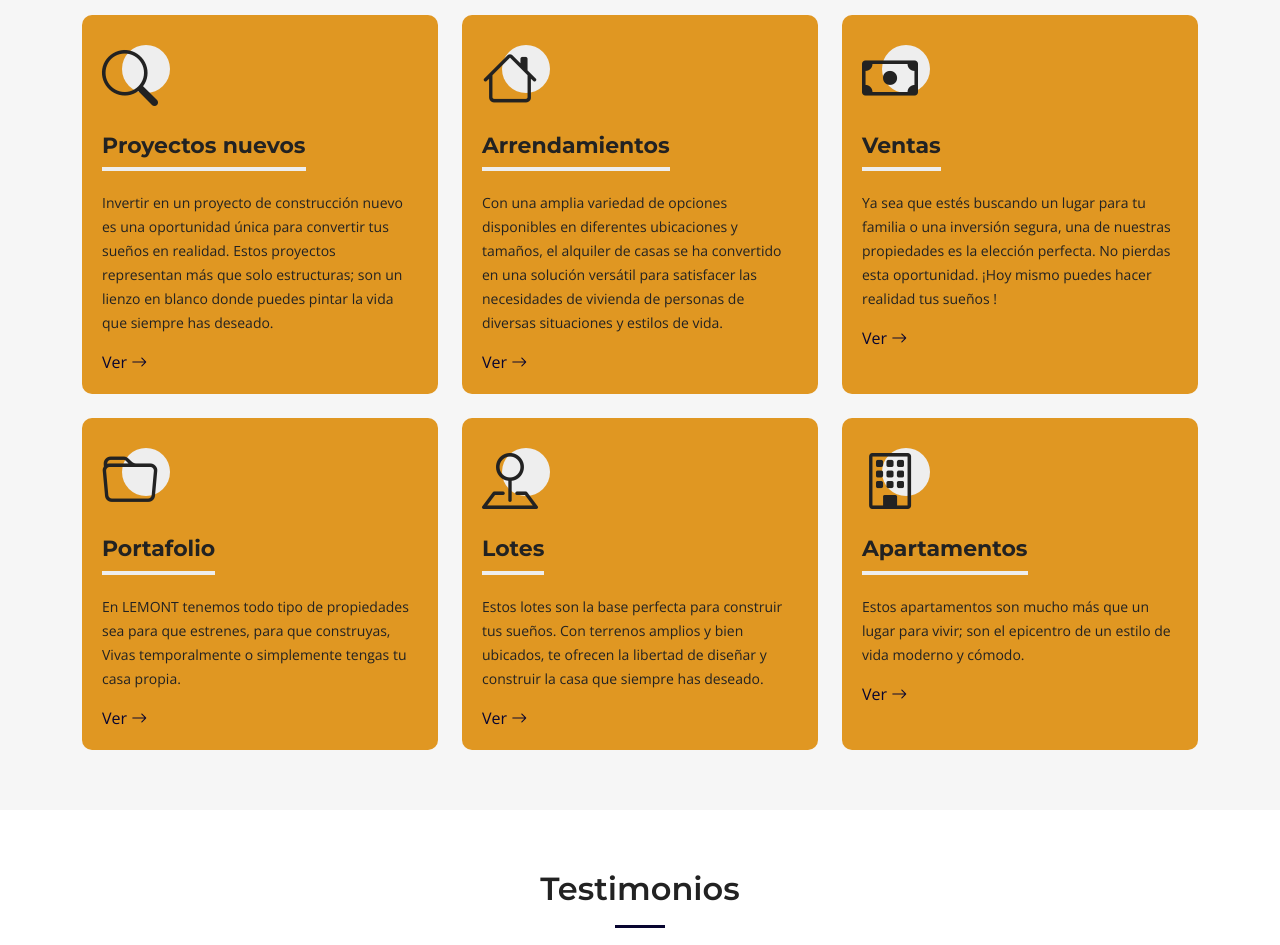
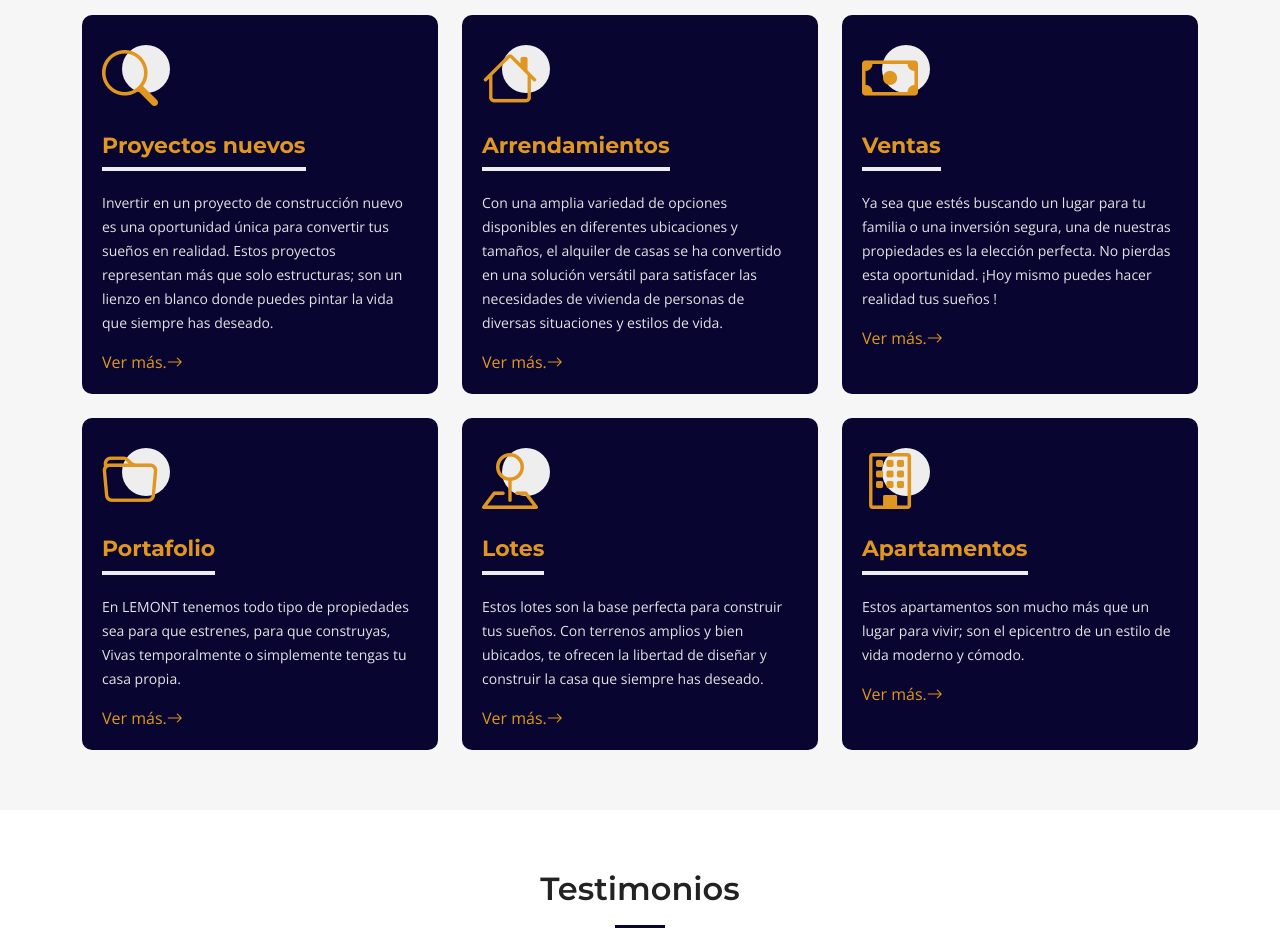
Before and after one commit to Andrewarat/ProyectoEmpresa, a plain HTML site: page index.html in a window 1280 px wide. Shown: the part 3180-4125 px from the top of the page. Drawn offline with nearby package versions, Linux system fonts and the light colour scheme.

Commit message:
Cambios 26-Sep

```diff
--- a/assets/css/main.css
+++ b/assets/css/main.css
@@ -938,7 +938,7 @@ section {
 
 .services .service-item {
   padding: 20px;
-  background: #E09722;
+  background: #080530;
   height: 100%;
   border-radius: 10px;
 }
@@ -951,7 +951,7 @@ section {
 }
 
 .services .service-item .icon i {
-  color: var(--color-default);
+  color: var(--color-secondary);
   font-size: 56px;
   transition: ease-in-out 0.3s;
   z-index: 2;
@@ -972,7 +972,7 @@ section {
 }
 
 .services .service-item h3 {
-  color: var(--color-default);
+  color: var(--color-secondary);
   font-weight: 700;
   margin: 0 0 20px 0;
   padding-bottom: 8px;
@@ -987,12 +987,13 @@ section {
   line-height: 24px;
   font-size: 14px;
   margin-bottom: 0;
+  color: #e4e4e4;
 }
 
 .services .service-item .readmore {
   margin-top: 15px;
   display: inline-block;
-  color: var(--color-primary);
+  color: var(--color-secondary);
 }
 
 .services .service-item:hover .icon:before {
@@ -1000,7 +1001,7 @@ section {
 }
 
 .services .service-item:hover h3 {
-  border-color: var(--color-primary);
+  border-color: var(--color-secondary);
 }
 
 /*--------------------------------------------------------------
--- a/index.html
+++ b/index.html
@@ -292,7 +292,7 @@
               <p> Invertir en un proyecto de construcción nuevo es una oportunidad única para convertir tus sueños en realidad.
                 Estos proyectos representan más que solo estructuras; son un lienzo en blanco donde puedes pintar la vida que
                 siempre has deseado.</p>
-              <a href="#portfolio" class="readmore stretched-link">Ver <i class="bi bi-arrow-right"></i></a>
+              <a href="#portfolio" class="readmore stretched-link">Ver más.<i class="bi bi-arrow-right"></i></a>
             </div>
           </div><!-- End Service Item -->
 
@@ -305,7 +305,7 @@
               <p>Con una amplia variedad de opciones disponibles en diferentes ubicaciones y tamaños,
                 el alquiler de casas se ha convertido en una solución versátil para satisfacer las
                 necesidades de vivienda de personas de diversas situaciones y estilos de vida.</p>
-              <a href="#portfolio" class="readmore stretched-link">Ver <i class="bi bi-arrow-right"></i></a>
+              <a href="#portfolio" class="readmore stretched-link">Ver más.<i class="bi bi-arrow-right"></i></a>
             </div>
           </div><!-- End Service Item -->
 
@@ -318,7 +318,7 @@
               <p>Ya sea que estés buscando un lugar para tu familia o una inversión segura, una de nuestras
                 propiedades es la elección perfecta. No pierdas esta oportunidad.
                 ¡Hoy mismo puedes hacer realidad tus sueños !</p>
-              <a href="#portfolio" class="readmore stretched-link">Ver <i class="bi bi-arrow-right"></i></a>
+              <a href="#portfolio" class="readmore stretched-link">Ver más.<i class="bi bi-arrow-right"></i></a>
             </div>
           </div><!-- End Service Item -->
 
@@ -331,7 +331,7 @@
               <p>En LEMONT tenemos todo tipo de propiedades sea para que estrenes, para que construyas,
                 Vivas temporalmente o simplemente tengas tu casa propia.
               </p>
-              <a href="#portfolio" class="readmore stretched-link">Ver <i class="bi bi-arrow-right"></i></a>
+              <a href="#portfolio" class="readmore stretched-link">Ver más.<i class="bi bi-arrow-right"></i></a>
             </div>
           </div><!-- End Service Item -->
 
@@ -343,7 +343,7 @@
               <h3>Lotes</h3>
               <p>Estos lotes son la base perfecta para construir tus sueños. Con terrenos amplios y bien ubicados,
                 te ofrecen la libertad de diseñar y construir la casa que siempre has deseado.</p>
-              <a href="#portfolio" class="readmore stretched-link">Ver <i class="bi bi-arrow-right"></i></a>
+              <a href="#portfolio" class="readmore stretched-link">Ver más.<i class="bi bi-arrow-right"></i></a>
             </div>
           </div><!-- End Service Item -->
 
@@ -355,7 +355,7 @@
               <h3>Apartamentos</h3>
               <p>Estos apartamentos son mucho más que un lugar para vivir; son el epicentro de un estilo
                 de vida moderno y cómodo.</p>
-              <a href="#portfolio" class="readmore stretched-link">Ver <i class="bi bi-arrow-right"></i></a>
+              <a href="#portfolio" class="readmore stretched-link">Ver más.<i class="bi bi-arrow-right"></i></a>
             </div>
           </div><!-- End Service Item -->
 
```
